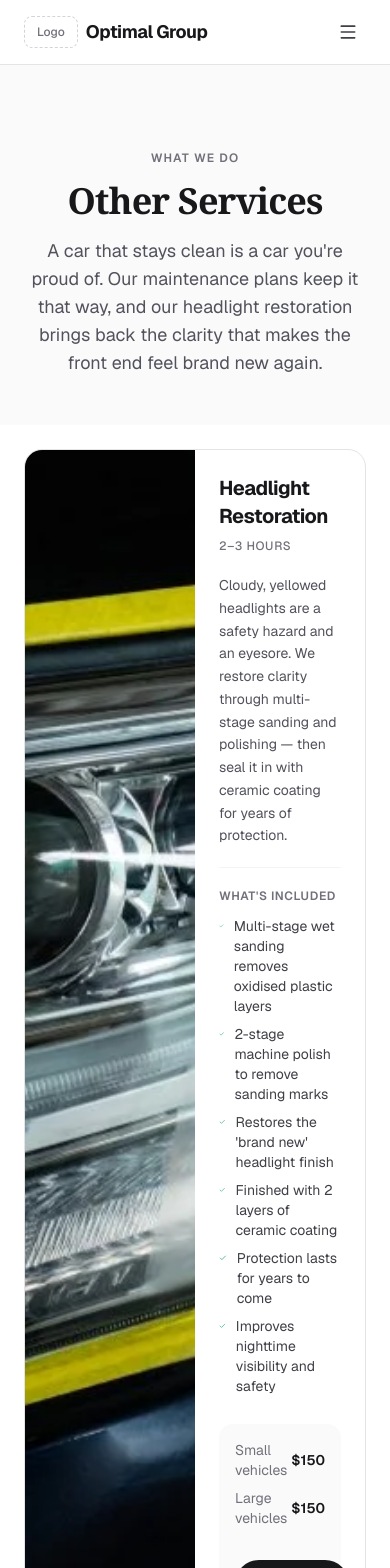
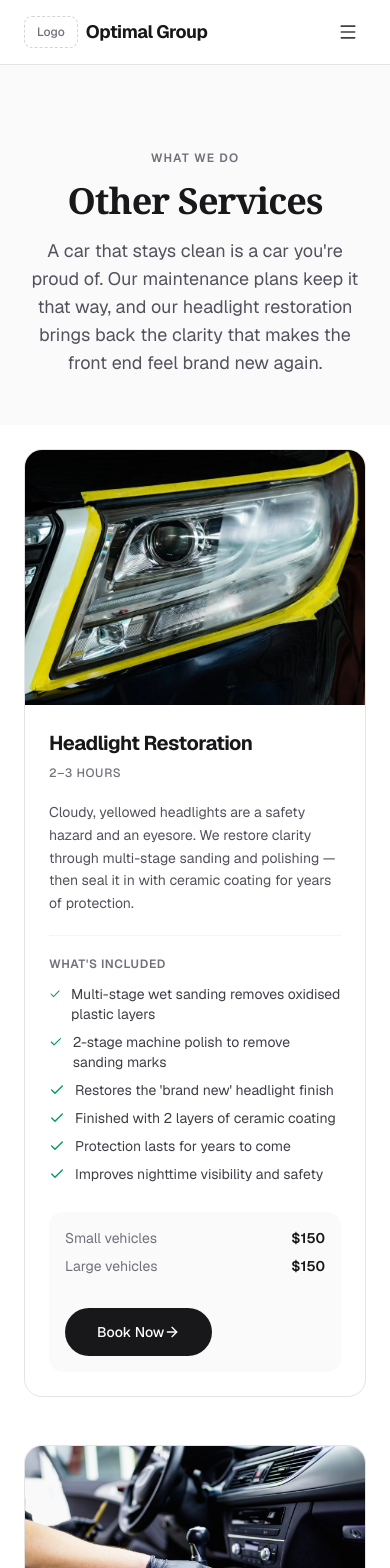
Before and after one commit to Elliot-Lee-js/car_detailing, a Next.js app: page /services/other in a window 390 px wide. Shown: the top 1568 px of the page. Built offline with nearby package versions, Linux system fonts and the light colour scheme.

Commit message:
Optimise other services and ceramic page to be optimised on mobile phones by making changes to the Service Card component

```diff
--- a/components/ServiceCard.tsx
+++ b/components/ServiceCard.tsx
@@ -27,17 +27,16 @@ export default function ServiceCard({ service, className }: ServiceCardProps) {
   return (
     <div
       className={cn(
-        "grid grid-cols-2 overflow-hidden rounded-2xl border border-zinc-200 bg-white transition-all hover:scale-102 duration-300 hover:shadow-lg",
+        "grid grid-cols-1 lg:grid-cols-2 overflow-hidden rounded-2xl border border-zinc-200 bg-white transition-all hover:scale-102 duration-300 hover:shadow-lg",
         className,
       )}
     >
-      <div className="relative w-full overflow-hidden bg-zinc-100">
+      <div className="relative aspect-[4/3] lg:aspect-[0] w-full overflow-hidden bg-zinc-100">
         <Image
           src={service.image}
           alt={service.title}
           fill
           className="object-cover transition-transform duration-500 hover:scale-105"
-          sizes="(max-width: 768px) 100vw, (max-width: 1024px) 50vw, 33vw"
         />
       </div>
 
```
